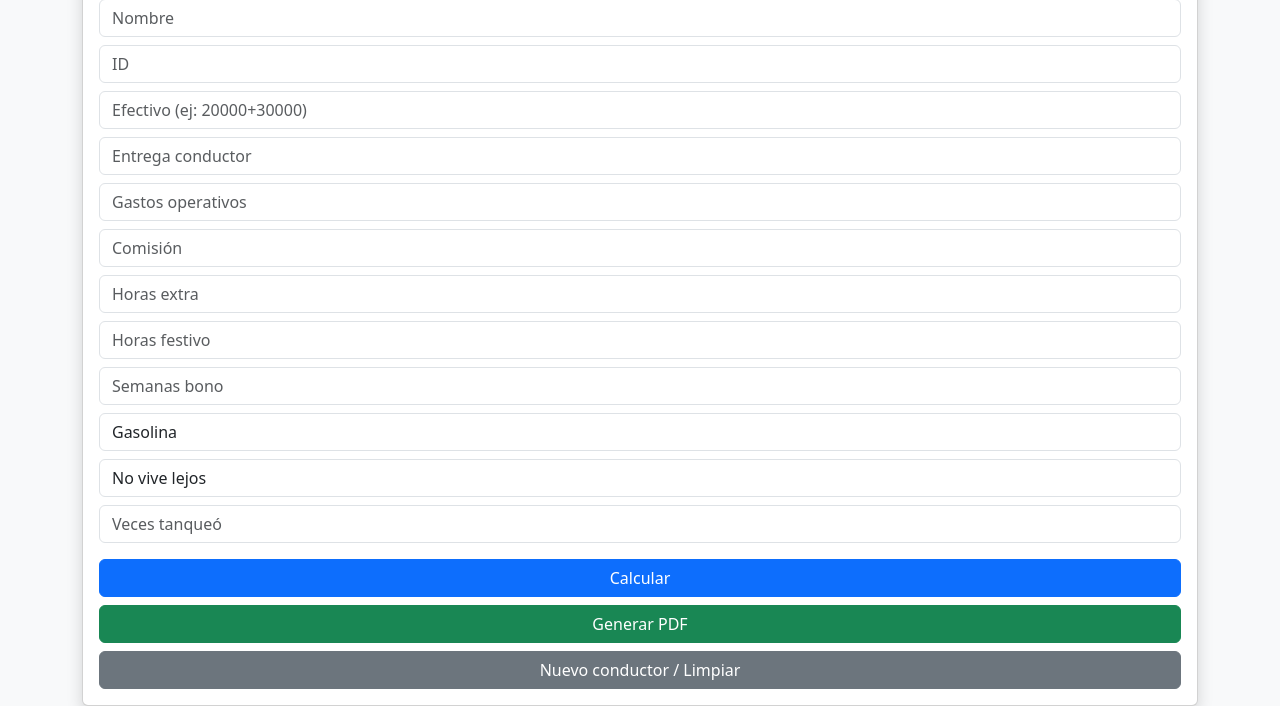
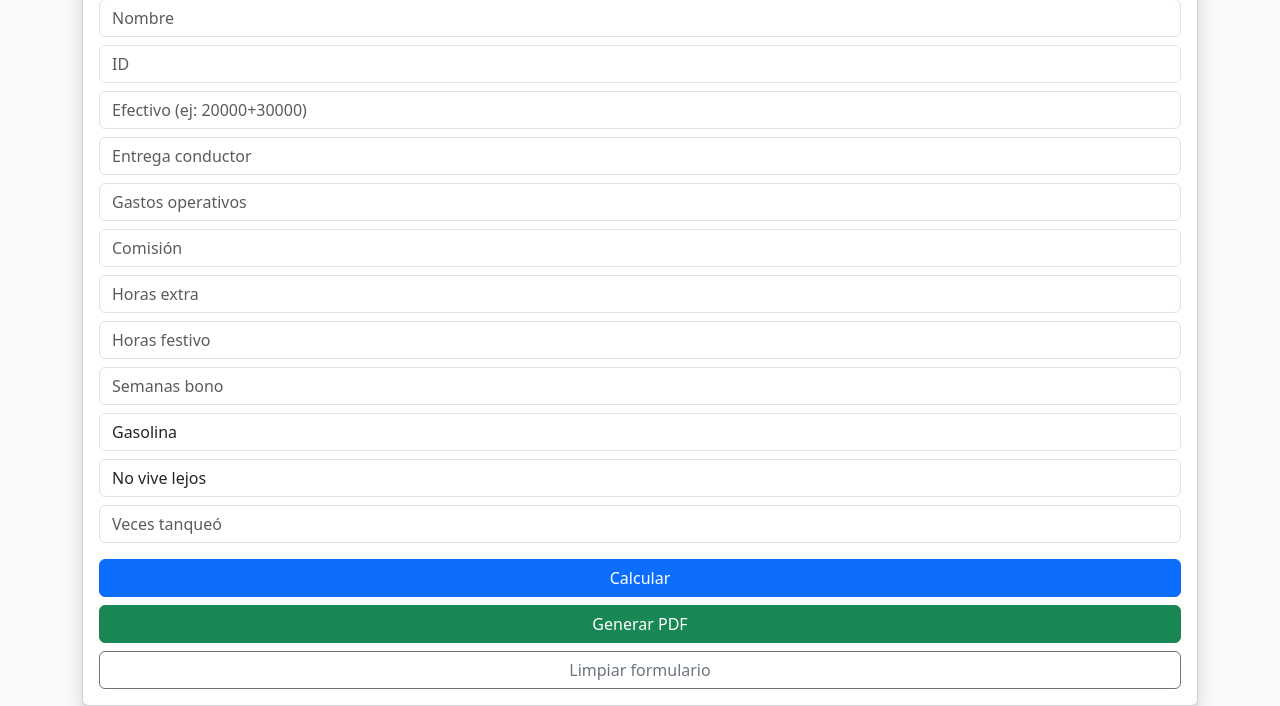
Before and after one commit to Andres4711/colillas-conductores, a Flask app: page / in a window 1280 px wide. Shown: the part 120-826 px from the top of the page. Run offline with Flask 3, Linux system fonts and the light colour scheme.

Commit message:
Update index.html
Cambio de botón

```diff
--- a/colilla_pago/templates/index.html
+++ b/colilla_pago/templates/index.html
@@ -52,8 +52,8 @@
 Generar PDF
 </button>
 
-<a href="/" class="btn btn-secondary w-100 mt-2">
-Nuevo conductor / Limpiar
+<a href="/" class="btn btn-outline-secondary w-100 mt-2">
+Limpiar formulario
 </a>
 
 </form>
```
